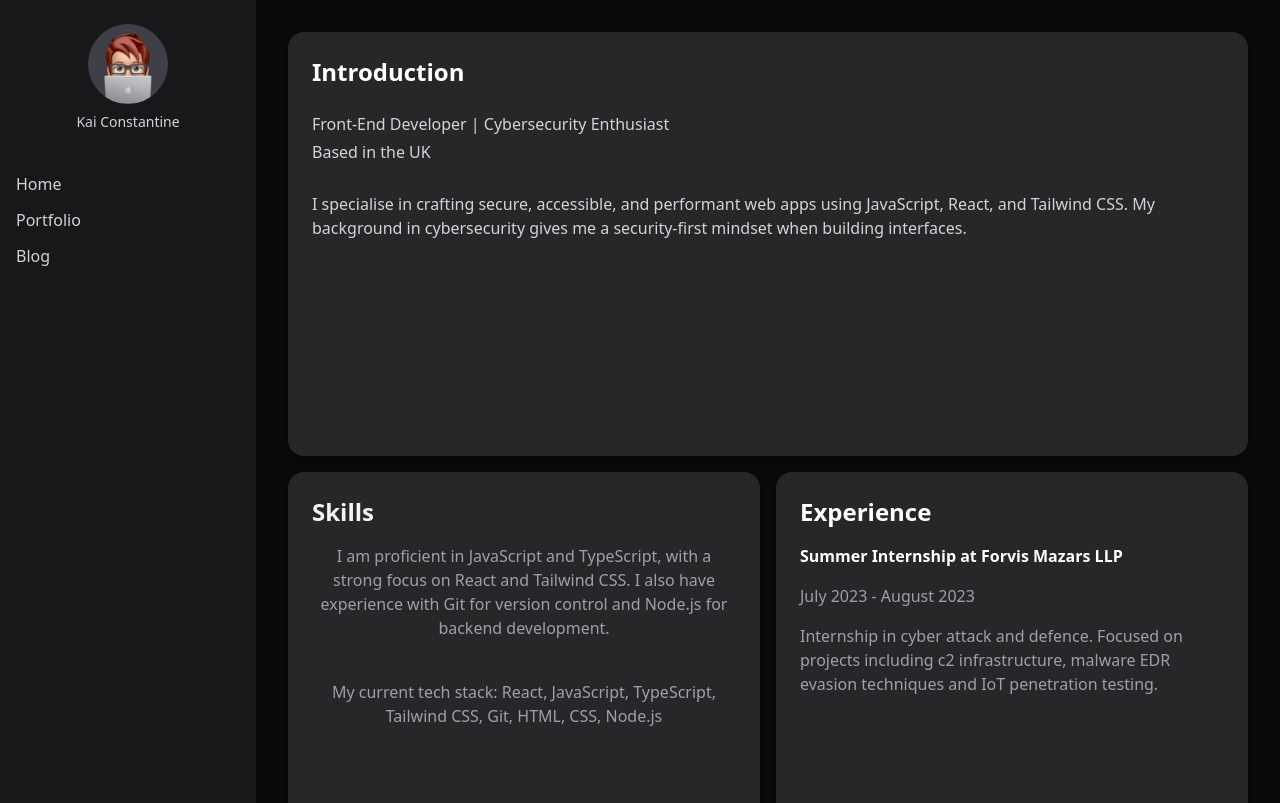
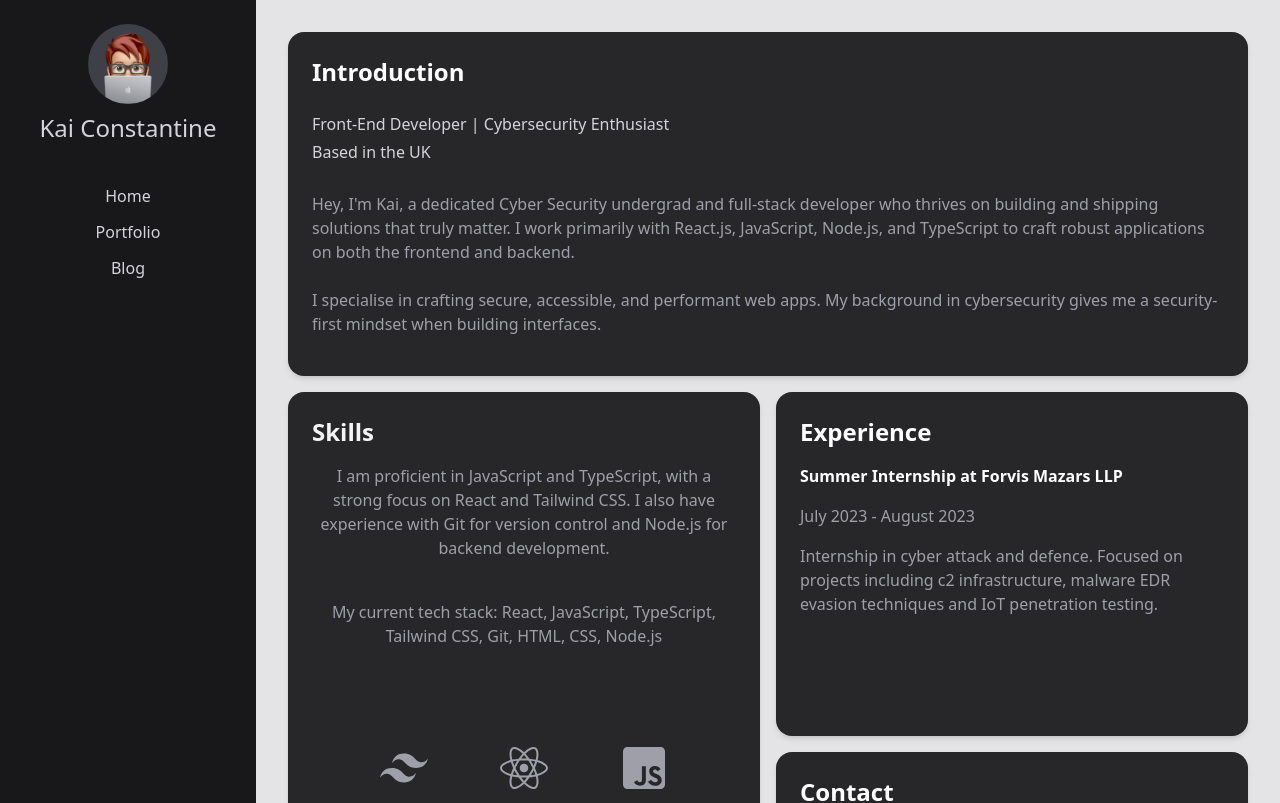
Before and after one commit to Kaialogen/Portfolio, a React (Vite) app: page / in a window 1280 px wide. Shown: the top 803 px of the page. Built offline with nearby package versions, Linux system fonts and the light colour scheme.

Commit message:
feat: Update background color for App and PortfolioPage components; enhance Intro and Avatar sections

```diff
--- a/src/App.tsx
+++ b/src/App.tsx
@@ -3,7 +3,7 @@ import Layout from './components/Layout/Layout';
 
 function App() {
   return (
-    <div className='min-h-screen flex flex-col md:flex-row bg-zinc-950 text-zinc-100'>
+    <div className='min-h-screen flex flex-col md:flex-row bg-zinc-200 text-zinc-100'>
       <Navbar />
       <main className='flex-1 p-4'>
         <Layout />
--- a/src/components/Layout/Intro.tsx
+++ b/src/components/Layout/Intro.tsx
@@ -1,15 +1,19 @@
 const Intro = () => (
-    <section className="p-6 rounded-2xl bg-zinc-800 shadow-md h-full">
-      <h1 className="text-2xl font-bold">Introduction</h1>
-      <p className="text-zinc-300 mb-4">
-        <br />
-          <span className="block mb-1">Front-End Developer | Cybersecurity Enthusiast</span>
-          <span className="block mb-1">Based in the UK</span>
-          <br />
-          I specialise in crafting secure, accessible, and performant web apps using JavaScript, React, and Tailwind CSS.
-          My background in cybersecurity gives me a security-first mindset when building interfaces.
-        </p>
-    </section>
-  )
+  <section className='p-6 rounded-2xl bg-zinc-800 shadow-md h-full'>
+    <h1 className='text-2xl font-bold'>Introduction</h1>
+    <p className='text-zinc-400 mb-4'>
+      <br />
+      <span className='block mb-1 text-zinc-300'>Front-End Developer | Cybersecurity Enthusiast</span>
+      <span className='block mb-1 text-zinc-300'>Based in the UK</span>
+      <br />
+      Hey, I'm Kai, a dedicated Cyber Security undergrad and full-stack developer who thrives on building and shipping
+      solutions that truly matter. I work primarily with React.js, JavaScript, Node.js, and TypeScript to craft robust
+      applications on both the frontend and backend.
+      <br />
+      <br />I specialise in crafting secure, accessible, and performant web apps. My background in cybersecurity gives
+      me a security-first mindset when building interfaces.
+    </p>
+  </section>
+);
 
-  export default Intro
+export default Intro;
--- a/src/components/Layout/Layout.tsx
+++ b/src/components/Layout/Layout.tsx
@@ -5,11 +5,11 @@ import Contact from './Contact';
 
 const Layout = () => {
   return (
-    <main className='grid grid-cols-1 md:grid-cols-2 grid-rows-6 md:grid-rows-3 gap-4 p-4 bg-zinc-950 text-white min-h-screen flex-1 overflow-y-auto'>
+    <main className='grid grid-cols-1 md:grid-cols-2 grid-rows-4 md:grid-rows-3 gap-4 p-4 text-white min-h-screen flex-1 overflow-y-auto'>
       <div className='col-span-1 md:col-span-2 row-span-1'>
         <Intro />
       </div>
-      <div className='col-span-1 row-span-1'>
+      <div className='col-span-1 row-span-1 md:row-span-2'>
         <Skills />
       </div>
       <div className='col-span-1 row-span-1'>
--- a/src/components/Navbar/Avatar.tsx
+++ b/src/components/Navbar/Avatar.tsx
@@ -1,10 +1,10 @@
 const Avatar = () => (
-    <div className="mb-6">
-      <div className="w-20 h-20 rounded-full bg-zinc-700 mx-auto overflow-hidden">
-       <img src="/images/Profile.png" alt="Kai Constantine" className="w-full h-full object-cover" />
-      </div>
-      <p className="text-center mt-2 text-sm text-zinc-300">Kai Constantine</p>
+  <div className='mb-6'>
+    <div className='w-20 h-20 rounded-full bg-zinc-700 mx-auto overflow-hidden'>
+      <img src='/images/Profile.png' alt='Kai Constantine' className='w-full h-full object-cover' />
     </div>
-  )
+    <p className='text-center mt-2 text-2xl text-zinc-300'>Kai Constantine</p>
+  </div>
+);
 
-  export default Avatar
+export default Avatar;
--- a/src/components/Navbar/List.tsx
+++ b/src/components/Navbar/List.tsx
@@ -8,7 +8,7 @@ const List = ({ onLinkClick }: { onLinkClick: () => void }) => {
   ];
 
   return (
-    <ul className='space-y-3 text-center md:text-left text-zinc-300'>
+    <ul className='space-y-3 text-center text-zinc-300'>
       {links.map((link) => (
         <li key={link.to}>
           <Link to={link.to} onClick={onLinkClick} className='hover:text-white transition'>
--- a/src/components/Navbar/Navbar.tsx
+++ b/src/components/Navbar/Navbar.tsx
@@ -1,4 +1,5 @@
 import React, { useState } from 'react';
+import { Link } from 'react-router-dom';
 import { FaBars, FaTimes } from 'react-icons/fa';
 import Copyright from './Copyright';
 import Clock from './Clock';
@@ -12,7 +13,9 @@ const Navbar: React.FC = () => {
     <>
       {/* Top bar for mobile */}
       <div className='md:hidden w-full bg-zinc-900 text-white flex justify-between items-center px-4 py-3 shadow'>
-        <div className='text-lg font-semibold'>Kai Constantine</div>
+        <Link className='text-lg font-semibold' to='/'>
+          Kai Constantine
+        </Link>
         <button onClick={() => setIsOpen(!isOpen)} aria-label='Toggle Menu'>
           {isOpen ? <FaTimes className='w-6 h-6 text-white' /> : <FaBars className='w-6 h-6' />}
         </button>
--- a/src/components/Portfolio/PortfolioPage.tsx
+++ b/src/components/Portfolio/PortfolioPage.tsx
@@ -8,7 +8,7 @@ const PortfolioPage = () => {
   const [currentIndex, setCurrentIndex] = useState(0);
 
   return (
-    <div className='min-h-screen flex flex-col md:flex-row bg-zinc-950 text-zinc-100'>
+    <div className='min-h-screen flex flex-col md:flex-row bg-zinc-200 text-zinc-100'>
       {/* Navbar: responsive vertical (md+) or top bar (mobile) */}
       <Navbar />
 
```
